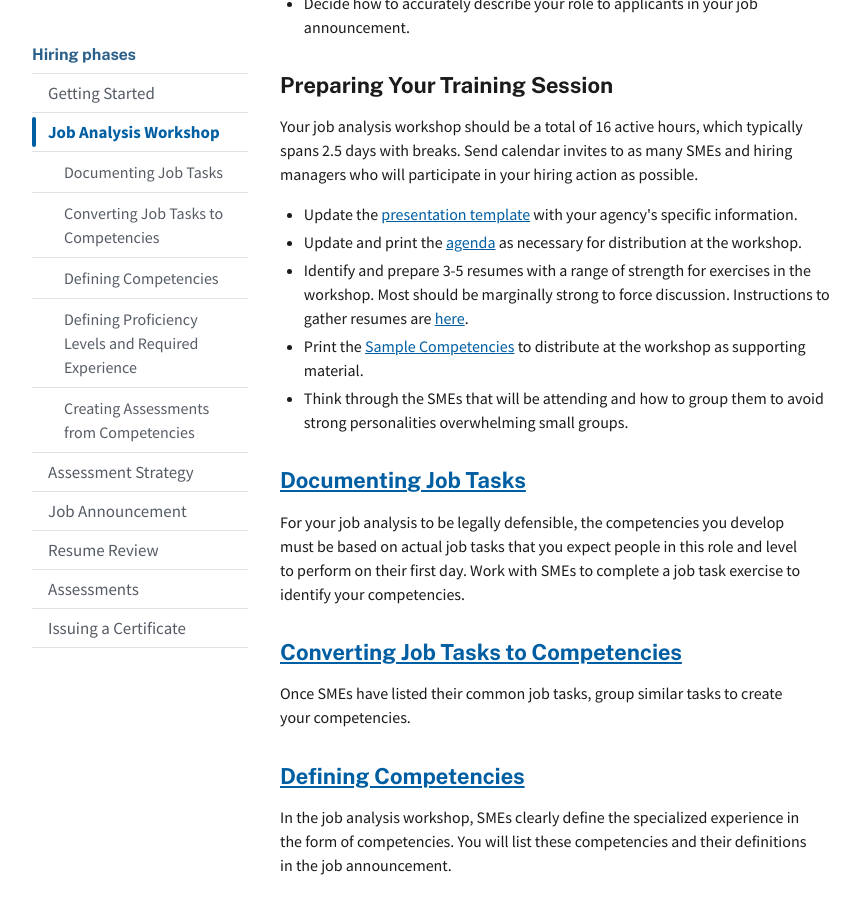
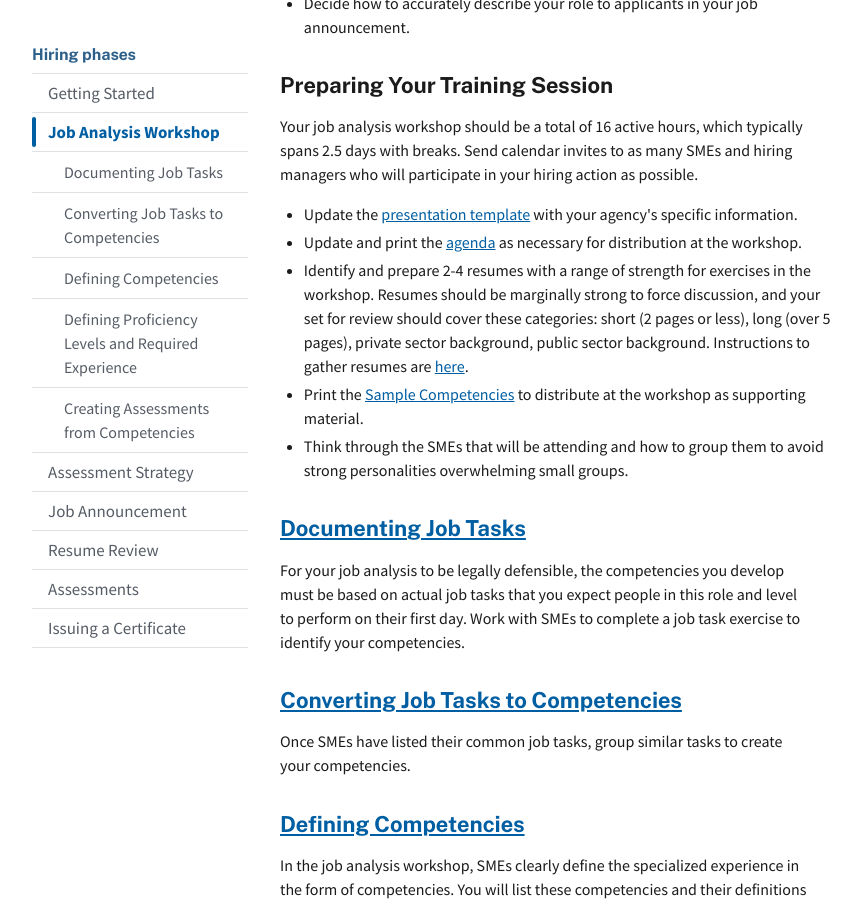
Before and after one commit to usds/SME-QA-Website, a Jekyll site: the page built from pages/phases/job-analysis/index.html, in a window 1280 px wide and 900 px high, scrolled down 1651 px. Shown: the whole window, without its empty margins (128-989 px from the left). Built offline with Jekyll 4.4.1, drawn with Linux system fonts in a browser that asks for light colours.

Commit message:
Update index.html

```diff
--- a/pages/phases/job-analysis/index.html
+++ b/pages/phases/job-analysis/index.html
@@ -48,7 +48,7 @@ outputs:
 <ul class="usa-list">
   <li>Update the <a href="{{site.baseurl}}/toolkit/job-analysis/job-analysis-presentation.pptx">presentation template</a> with your agency's specific information.</li>
   <li>Update and print the <a href="{{site.baseurl}}/toolkit/job-analysis/agenda-for-job-analysis-workshop/">agenda</a> as necessary for distribution at the workshop.</li>
-  <li>Identify and prepare 3-5 resumes with a range of strength for exercises in the workshop. Most should be marginally strong to force discussion. Instructions to gather resumes are <a href="{{site.baseurl}}/hiring-phases/resume-review/training/#setting-up-resume-review-training">here</a>.</li>
+  <li>Identify and prepare 2-4 resumes with a range of strength for exercises in the workshop. Resumes should be marginally strong to force discussion, and your set for review should cover these categories: short (2 pages or less), long (over 5 pages), private sector background, public sector background. Instructions to gather resumes are <a href="{{site.baseurl}}/hiring-phases/resume-review/training/#setting-up-resume-review-training">here</a>.</li>
   <li>Print the <a href="{{site.baseurl}}/toolkit/job-analysis/sample-competencies-proficiencies.docx">Sample Competencies</a> to distribute at the workshop as supporting material.</li>
   <li>Think through the SMEs that will be attending and how to group them to avoid strong personalities overwhelming small groups.</li>
 </ul>
```
